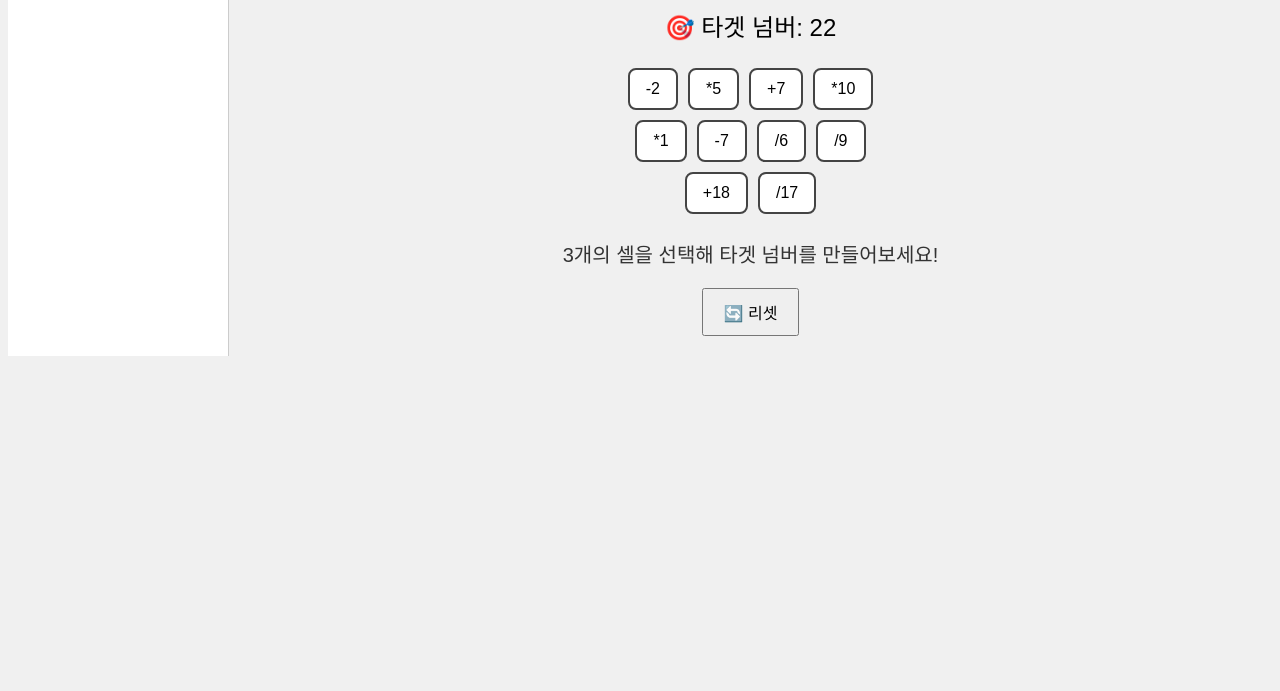
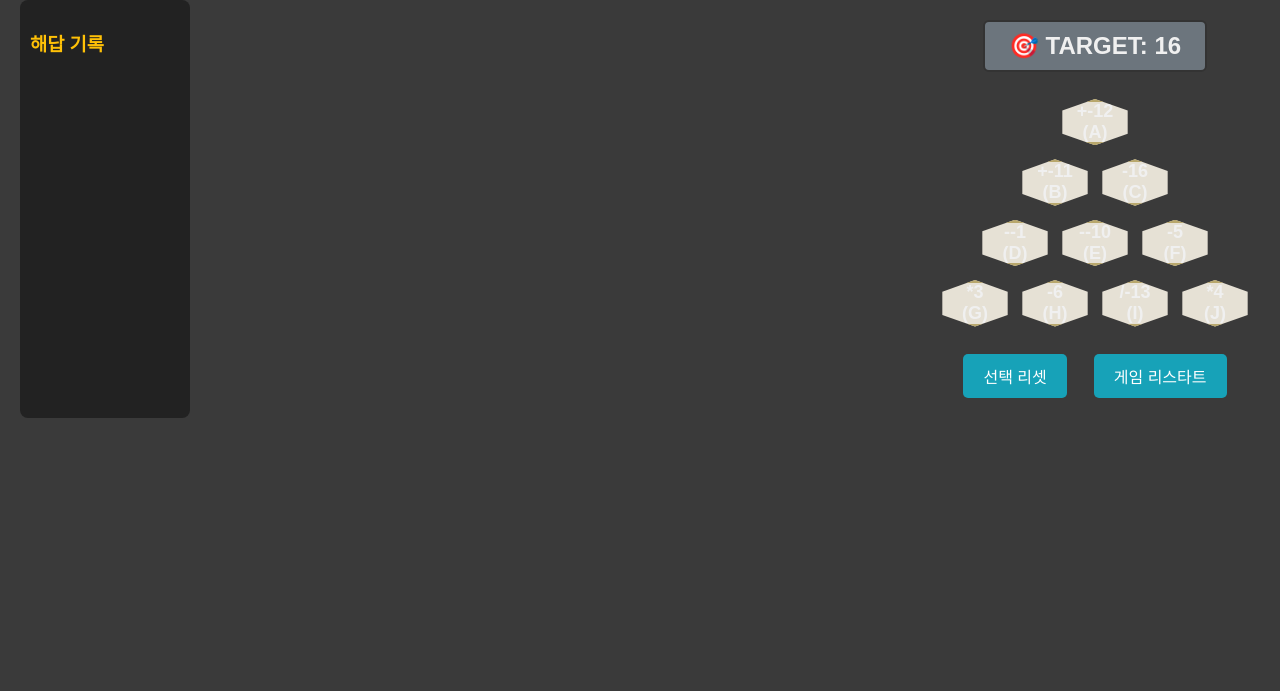
Before and after one commit to wldyd920/Devil-s-Plan-Game, a plain HTML site: page index.html in a window 1280 px wide. Shown: the part 109-800 px from the top of the page. Drawn offline with Linux system fonts and the light colour scheme.

Commit message:
Update index.html

```diff
--- a/index.html
+++ b/index.html
@@ -1,25 +1,36 @@
 <!DOCTYPE html>
-<html lang="en">
+<html lang="ko">
 <head>
   <meta charset="UTF-8">
-  <meta name="viewport" content="width=device-width, initial-scale=1.0">
-  <title>피라미드 수식 퍼즐</title>
+  <title>수식 피라미드 게임</title>
   <style>
     body {
-      font-family: sans-serif;
+      font-family: 'Arial', sans-serif;
+      text-align: center;
+      background: #3a3a3a;
+      color: #f0f0f0;
+      margin: 0;
+      padding: 0;
+    }
+    .game-container {
       display: flex;
-      background-color: #f0f0f0;
+      flex-direction: row;
+      justify-content: space-between;
+      padding: 20px;
     }
-    .sidebar {
-      width: 200px;
+    .history {
+      width: 150px;
+      text-align: left;
+      background: #222;
       padding: 10px;
-      background-color: #fff;
-      border-right: 1px solid #ccc;
+      border-radius: 8px;
     }
-    .content {
-      flex: 1;
-      padding: 20px;
-      text-align: center;
+    .history h3 {
+      color: #ffc107;
+    }
+    .history ul {
+      list-style: none;
+      padding-left: 0;
     }
     .pyramid {
       display: flex;
@@ -29,194 +40,192 @@
     }
     .row {
       display: flex;
-      gap: 10px;
-      margin: 5px 0;
+      justify-content: center;
+      margin: 5px;
     }
     .cell {
-      padding: 10px 16px;
-      background-color: white;
-      border: 2px solid #444;
-      border-radius: 8px;
+      width: 70px;
+      height: 40.41px;
+      background: #e6e1d5;
+      border: 3px solid #b8a76c;
+      margin: 2px;
+      display: flex;
+      align-items: center;
+      justify-content: center;
+      font-weight: bold;
+      font-size: 18px;
+      position: relative;
+      clip-path: polygon(
+        50% 0%,
+        93% 25%,
+        93% 75%,
+        50% 100%,
+        7% 75%,
+        7% 25%
+      );
+      box-shadow: 2px 2px 5px rgba(0,0,0,0.3);
       cursor: pointer;
-      font-size: 16px;
     }
-    .cell.selected {
-      background-color: #a2d2ff;
+    .selected {
+      background: #ffe066;
+      border-color: #c9a800;
     }
     #target {
       font-size: 24px;
-      margin-top: 20px;
+      font-weight: bold;
+      background: #6c757d;
+      border: 2px solid #333;
+      padding: 10px;
+      border-radius: 6px;
+      margin: 20px auto;
+      width: 200px;
     }
-    #result, #score {
-      margin-top: 10px;
-      font-size: 20px;
-      color: #333;
+    .controls {
+      display: flex;
+      justify-content: space-around;
+      margin: 20px;
     }
     button {
-      margin-top: 20px;
       padding: 10px 20px;
+      border: none;
+      background: #17a2b8;
+      color: white;
       font-size: 16px;
+      border-radius: 5px;
       cursor: pointer;
     }
-    ul {
-      list-style: none;
-      padding: 0;
+    button:hover {
+      background: #138496;
     }
-    li {
-      margin-bottom: 5px;
+    #result {
+      font-size: 20px;
+      margin: 10px;
     }
   </style>
 </head>
 <body>
-  <div class="sidebar">
-    <h3>정답 기록</h3>
-    <ul id="history"></ul>
-    <div id="score">점수: 0</div>
-  </div>
-  <div class="content">
-    <h1>피라미드 수식 퍼즐</h1>
-    <div id="target"></div>
-    <div class="pyramid" id="pyramid"></div>
-    <div id="result">3개의 셀을 선택해 타겟 넘버를 만들어보세요!</div>
-    <button onclick="resetGame()">🔄 리셋</button>
+  <h1>수식 피라미드 게임</h1>
+  <div class="game-container">
+    <div class="history">
+      <h3>해답 기록</h3>
+      <ul id="history-list"></ul>
+    </div>
+    <div>
+      <div id="target">🎯 TARGET: 12</div>
+      <div class="pyramid" id="pyramid"></div>
+      <div id="result"></div>
+      <div class="controls">
+        <button onclick="resetSelection()">선택 리셋</button>
+        <button onclick="restartGame()">게임 리스타트</button>
+      </div>
+    </div>
   </div>
   <script>
-    let pyramid = [];
-    let path = [];
-    let currentValue = null;
-    let targetNumber = 0;
-    let solutionPath = [];
-    let history = [];
-    let score = 0;
+    let cellsData = [];
+    let selected = [];
+    let history = new Set();
+    let targetNumber = 12;
 
     const operators = ['+', '-', '*', '/'];
 
-    function generateSolvablePyramid() {
-      const baseValue = Math.floor(Math.random() * 20) + 1;
-      const cells = [];
-      let value = baseValue;
-      solutionPath = [];
-      for (let i = 0; i < 3; i++) {
-        const op = operators[Math.floor(Math.random() * operators.length)];
-        const operand = Math.floor(Math.random() * 10) + 1;
-        cells.push({ operator: op, value: operand });
-        switch (op) {
-          case '+': value += operand; break;
-          case '-': value -= operand; break;
-          case '*': value *= operand; break;
-          case '/': value /= operand; break;
-        }
-      }
-      targetNumber = parseFloat(value.toFixed(2));
-
-      const pyramidSet = new Set();
-      pyramidSet.add(`${cells[0].operator}${cells[0].value}`);
-      pyramidSet.add(`${cells[1].operator}${cells[1].value}`);
-      pyramidSet.add(`${cells[2].operator}${cells[2].value}`);
-
-      solutionPath = [
-        { operator: '', value: baseValue },
-        ...cells
-      ];
-
-      while (pyramidSet.size < 10) {
-        const op = operators[Math.floor(Math.random() * operators.length)];
-        const val = Math.floor(Math.random() * 20) + 1;
-        pyramidSet.add(`${op}${val}`);
-      }
-      const all = Array.from(pyramidSet).map((s, i) => {
-        return {
-          id: i,
-          operator: s[0],
-          value: parseInt(s.slice(1)),
-          row: Math.floor(i / 4),
-          col: i % 4
-        };
-      });
-      all.push({ id: 10, operator: '', value: baseValue, row: 2, col: 0 });
-      return all.slice(0, 10);
+    function getRandomInt(min, max) {
+      return Math.floor(Math.random() * (max - min + 1)) + min;
     }
 
-    function renderPyramid() {
-      const container = document.getElementById('pyramid');
-      container.innerHTML = '';
-      for (let row = 0; row < 4; row++) {
-        const rowDiv = document.createElement('div');
-        rowDiv.className = 'row';
-        for (let i = 0; i < pyramid.length; i++) {
-          if (pyramid[i].row === row) {
-            const btn = document.createElement('div');
-            btn.className = 'cell';
-            btn.textContent = `${pyramid[i].operator}${pyramid[i].value}`;
-            btn.dataset.id = pyramid[i].id;
-            btn.onclick = () => handleClick(pyramid[i]);
-            rowDiv.appendChild(btn);
-          }
+    function generateCells() {
+      const letters = 'ABCDEFGHIJ'.split('');
+      let list = [];
+      while (list.length < 10) {
+        let val = getRandomInt(-20, 20);
+        let op = operators[Math.floor(Math.random() * operators.length)];
+        list.push({
+          letter: letters[list.length],
+          val: val,
+          op: op
+        });
+      }
+      return list;
+    }
+
+    function buildPyramid() {
+      const pyramid = document.getElementById('pyramid');
+      pyramid.innerHTML = '';
+      let index = 0;
+      for (let row = 1; row <= 4; row++) {
+        const rowEl = document.createElement('div');
+        rowEl.className = 'row';
+        for (let i = 0; i < row; i++) {
+          const cell = cellsData[index];
+          const cellEl = document.createElement('div');
+          cellEl.className = 'cell';
+          cellEl.dataset.index = index;
+          cellEl.innerText = `${cell.op}${cell.val}\n(${cell.letter})`;
+          cellEl.addEventListener('click', () => selectCell(cellEl));
+          rowEl.appendChild(cellEl);
+          index++;
         }
-        container.appendChild(rowDiv);
+        pyramid.appendChild(rowEl);
       }
     }
 
-    function handleClick(cell) {
-      if (path.find(c => c.id === cell.id)) return;
-      if (path.length >= 3) return;
-
-      path.push(cell);
-      document.querySelector(`[data-id='${cell.id}']`).classList.add('selected');
-
-      if (path.length === 1) {
-        currentValue = cell.value;
+    function selectCell(cellEl) {
+      if (cellEl.classList.contains('selected')) {
+        cellEl.classList.remove('selected');
+        selected = selected.filter(c => c !== cellEl);
       } else {
-        const { operator, value } = cell;
-        switch (operator) {
-          case '+': currentValue += value; break;
-          case '-': currentValue -= value; break;
-          case '*': currentValue *= value; break;
-          case '/': currentValue /= value; break;
+        if (selected.length < 3) {
+          cellEl.classList.add('selected');
+          selected.push(cellEl);
         }
       }
-
-      document.getElementById('result').textContent = `현재 값: ${currentValue.toFixed(2)}`;
-
-      if (path.length === 3) {
-        validateAnswer(currentValue);
-      }
+      if (selected.length === 3) calculateResult();
     }
 
-    function validateAnswer(val) {
-      const key = path.map(c => c.id).sort().join('-');
-      if (Math.abs(val - targetNumber) < 0.01) {
-        if (history.includes(key)) {
-          score--;
-          alert('이미 찾은 해답입니다. -1점');
-        } else {
-          score++;
-          history.push(key);
-          const li = document.createElement('li');
-          li.textContent = path.map(c => `${c.operator}${c.value}`).join(' → ');
-          document.getElementById('history').appendChild(li);
-          alert('정답입니다! +1점 🎉');
-        }
+    function calculateResult() {
+      const indices = selected.map(c => parseInt(c.dataset.index));
+      const values = indices.map(i => cellsData[i]);
+      const key = values.map(v => v.letter).join('');
+      if (history.has(key)) {
+        document.getElementById('result').innerText = '❌ 이미 시도한 조합입니다 (-1점)';
+        selected.forEach(c => c.classList.remove('selected'));
+        selected = [];
+        return;
+      }
+
+      let num = values[0].val;
+      let result = eval(`${num} ${values[1].op} ${values[1].val}`);
+      result = eval(`${result} ${values[2].op} ${values[2].val}`);
+
+      if (Math.round(result) === targetNumber) {
+        document.getElementById('result').innerText = '✅ 정답입니다! (+1점)';
+        document.getElementById('history-list').innerHTML += `<li>${key}</li>`;
+        history.add(key);
       } else {
-        score--;
-        alert('틀렸습니다. -1점');
+        document.getElementById('result').innerText = '❌ 오답입니다 (-1점)';
       }
-      updateScore();
+
+      selected.forEach(c => c.classList.remove('selected'));
+      selected = [];
     }
 
-    function updateScore() {
-      document.getElementById('score').textContent = `점수: ${score}`;
+    function resetSelection() {
+      selected.forEach(c => c.classList.remove('selected'));
+      selected = [];
     }
 
-    function resetGame() {
-      path = [];
-      pyramid = generateSolvablePyramid();
-      renderPyramid();
-      document.getElementById('target').textContent = `🎯 타겟 넘버: ${targetNumber}`;
-      document.getElementById('result').textContent = '3개의 셀을 선택해 타겟 넘버를 만들어보세요!';
+    function restartGame() {
+      cellsData = generateCells();
+      selected = [];
+      history = new Set();
+      document.getElementById('history-list').innerHTML = '';
+      targetNumber = getRandomInt(-20, 20);
+      document.getElementById('target').innerText = `🎯 TARGET: ${targetNumber}`;
+      buildPyramid();
+      document.getElementById('result').innerText = '';
     }
 
-    resetGame();
+    // 초기 시작
+    restartGame();
   </script>
 </body>
 </html>
```
